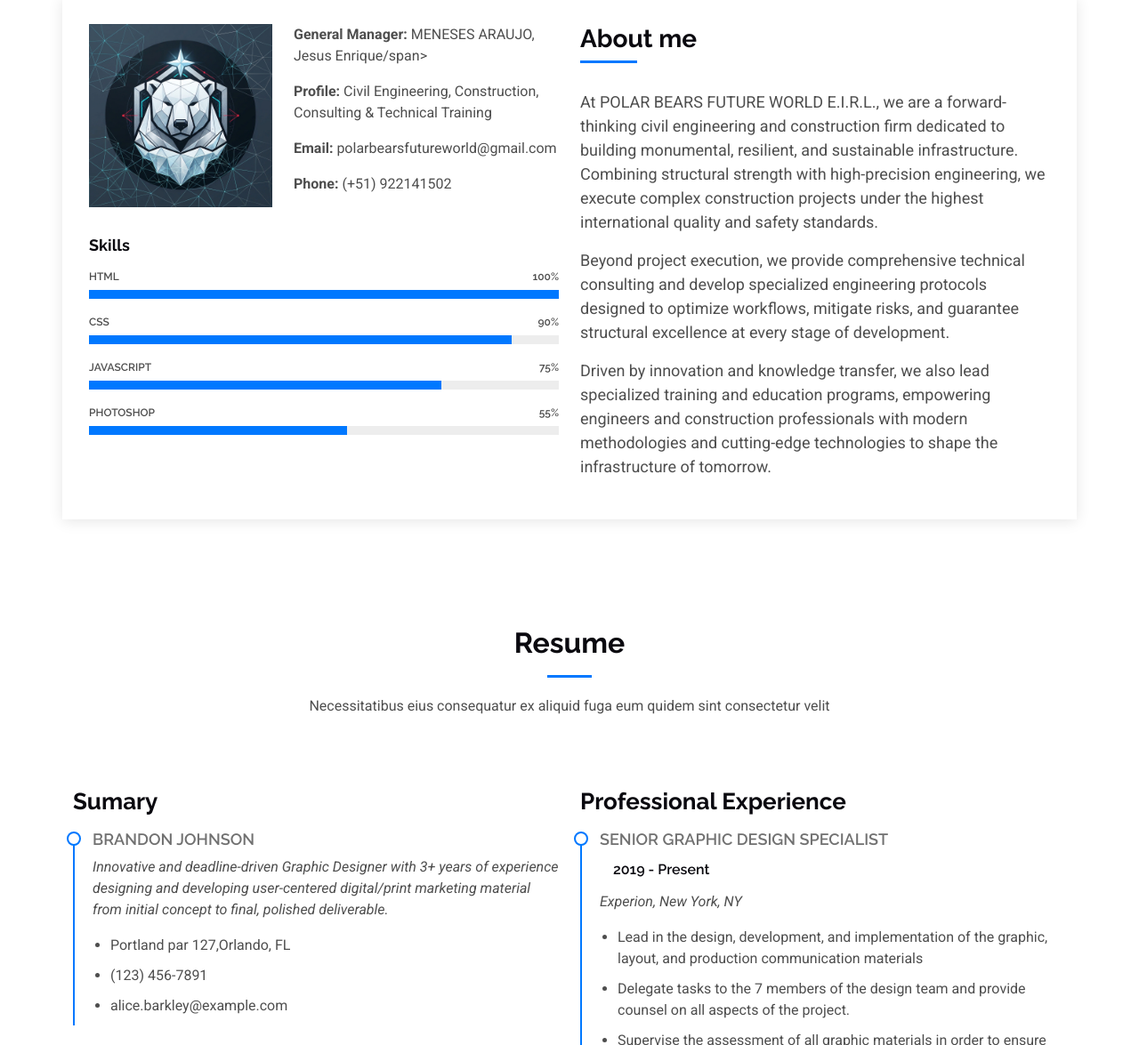
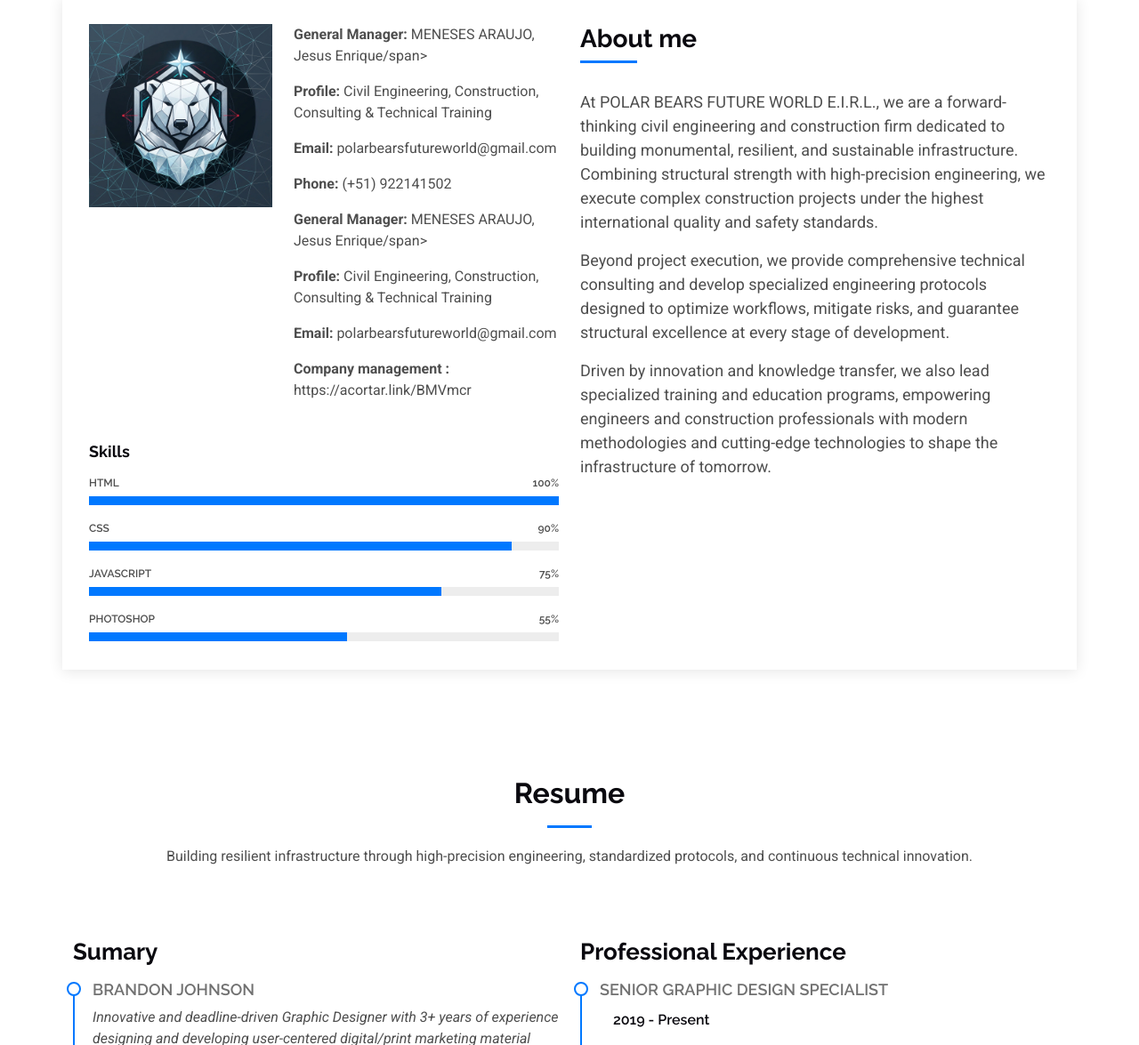
Before and after one commit to vinzetsthein/POLAR-BEARS-FUTURE-WORLD, a plain HTML site: page index.html in a window 1280 px wide. Shown: the part 883-2058 px from the top of the page at 89% size. Drawn offline with Linux system fonts and the light colour scheme.

Commit message:
Revise manager details and resume text
Updated manager information and resume description.

```diff
--- a/index.html
+++ b/index.html
@@ -109,6 +109,10 @@
                 <p><strong>Profile: </strong> <span>Civil Engineering, Construction, Consulting & Technical Training</span></p>
                 <p><strong>Email: </strong> <span>polarbearsfutureworld@gmail.com</span></p>
                 <p><strong>Phone: </strong> <span>(+51) 922141502</span></p>
+                <p><strong>General Manager: </strong> <span>MENESES ARAUJO, Jesus Enrique/span></p>
+                <p><strong>Profile: </strong> <span>Civil Engineering, Construction, Consulting & Technical Training</span></p>
+                <p><strong>Email: </strong> <span>polarbearsfutureworld@gmail.com</span></p>
+                <p><strong>Company management : </strong> <span>https://acortar.link/BMVmcr</span></p>
               </div>
             </div>
 
@@ -180,7 +184,7 @@
       <!-- Section Title -->
       <div class="container section-title" data-aos="fade-up">
         <h2>Resume</h2>
-        <p>Necessitatibus eius consequatur ex aliquid fuga eum quidem sint consectetur velit</p>
+        <p>Building resilient infrastructure through high-precision engineering, standardized protocols, and continuous technical innovation.</p>
       </div><!-- End Section Title -->
 
       <div class="container">
```
